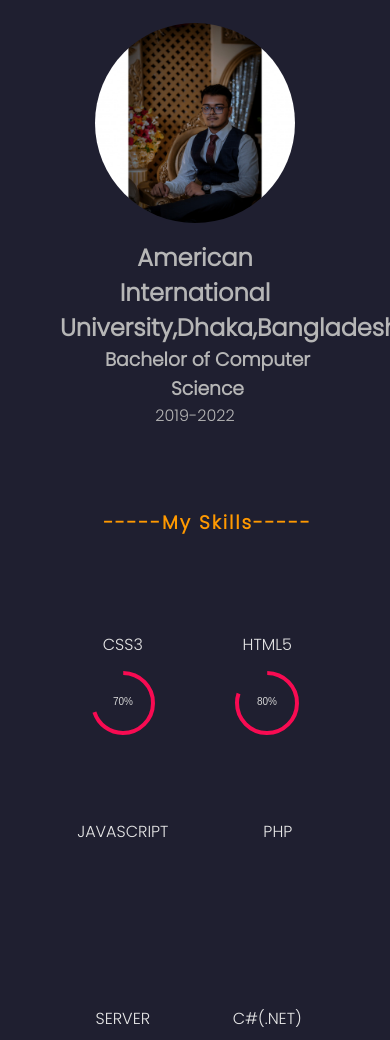
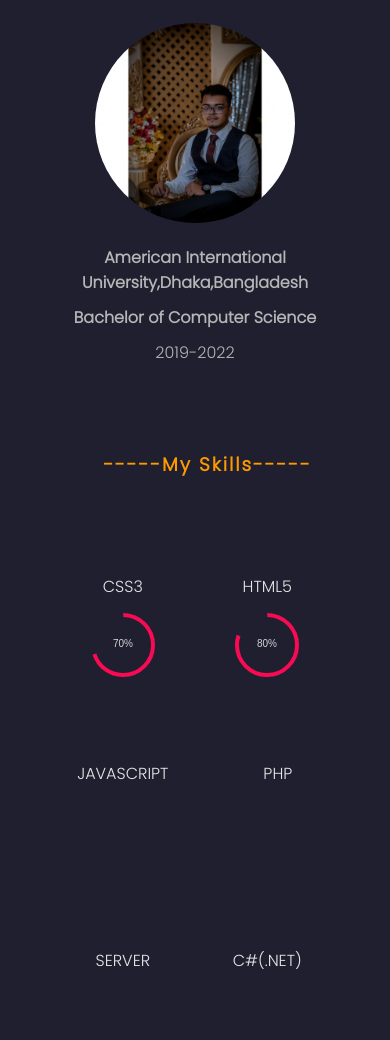
Before and after one commit to didipta/My-Portfolio-Website, a plain HTML site: page index.html in a window 390 px wide. Shown: the part 3777-4817 px from the top of the page. Drawn offline with nearby package versions, Linux system fonts and the light colour scheme; files whose address does not match are found by name; a web font is replaced by a local one.

Commit message:
addddddd

```diff
--- a/style.css
+++ b/style.css
@@ -358,6 +358,11 @@ button
  text-align: center;
  padding: 10px;
 }
+.about-detail h2,.about-detail h3,.about-detail p
+{
+    margin: 5px;
+    font-size: 1.2rem;
+}
 .About .about-detail img{
 
     width: 200px;
@@ -547,4 +552,9 @@ h3 {
     position: relative;
     top: 5vw;
 }
+.about-detail h2,.about-detail h3,.about-detail p
+{
+    margin: 5px;
+    font-size: 1rem;
 }
+}
```
